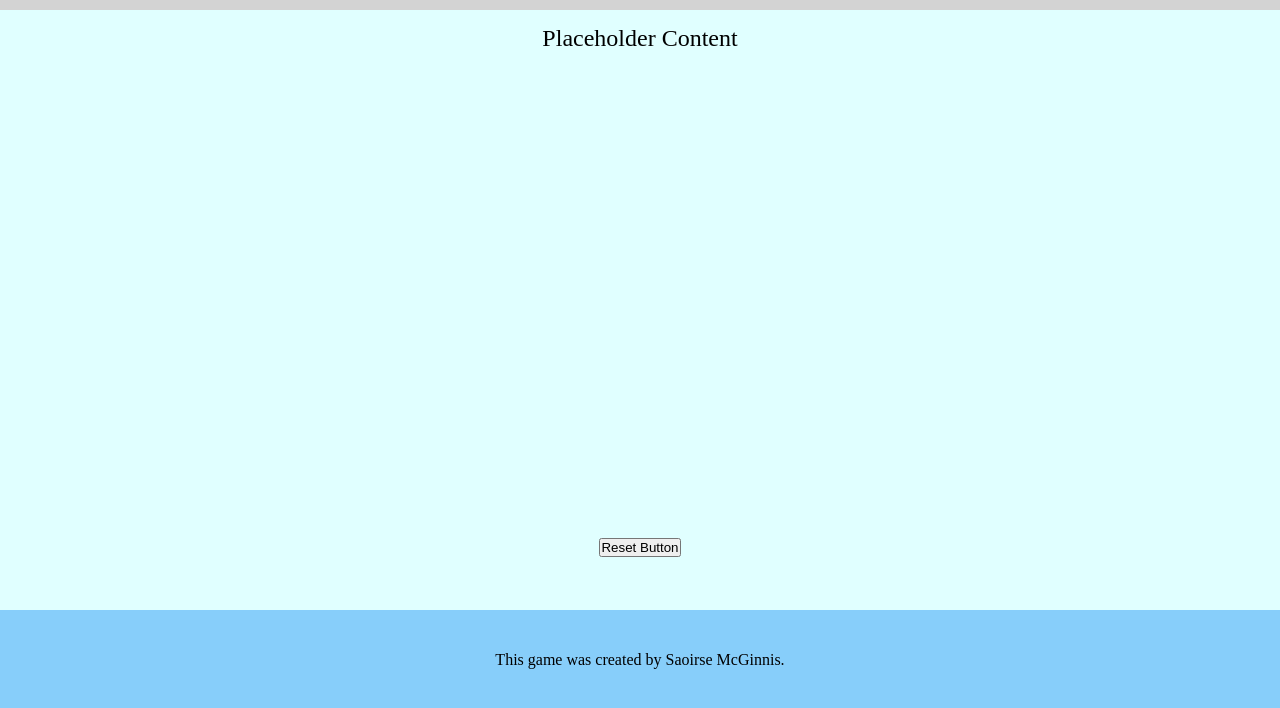
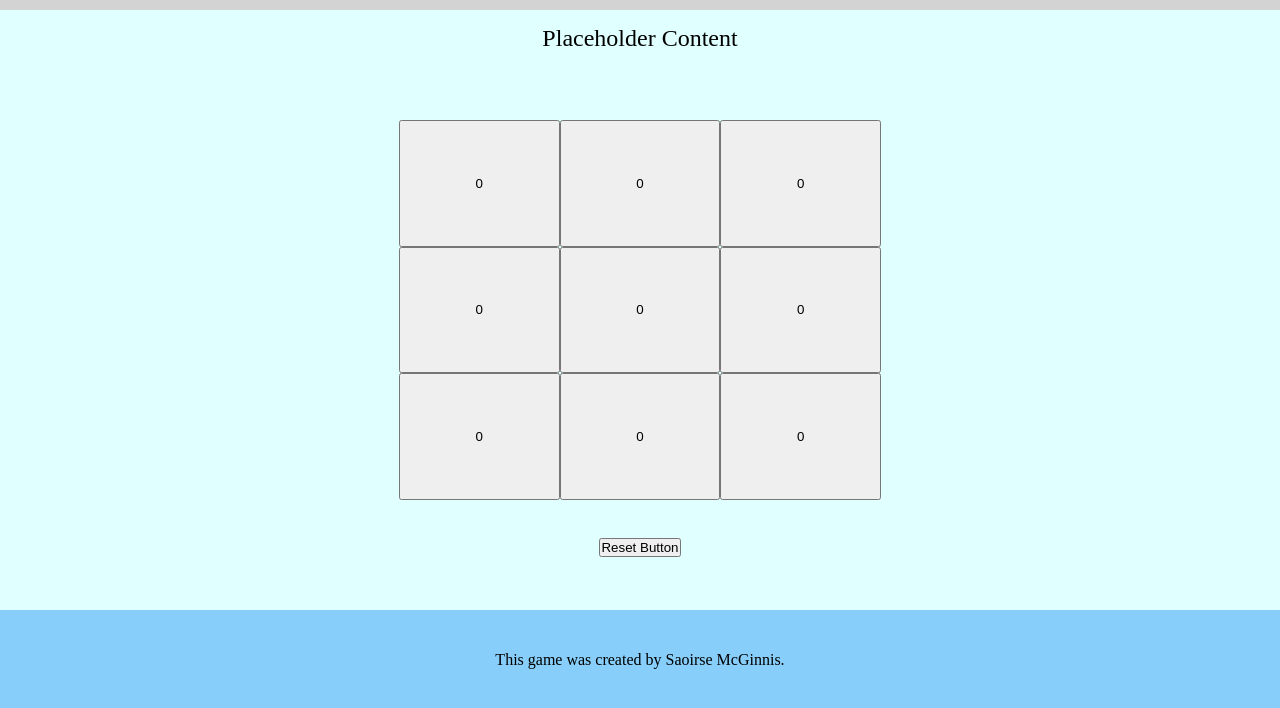
Before and after one commit to saoirsemaeve13/tic-tac-toe, a plain HTML site: page index.html in a window 1280 px wide. Shown: the part 90-798 px from the top of the page. Drawn offline with Linux system fonts and the light colour scheme.

Commit message:
feat: draw board using ScreenController

```diff
--- a/javascript.js
+++ b/javascript.js
@@ -89,6 +89,7 @@ function GameController(
   return {
     playRound,
     getActivePlayer,
+    getBoard: board.getBoard,
   };
 
   function winningMoves() {
@@ -150,3 +151,25 @@ function GameController(
 }
 
 const game = GameController();
+
+function ScreenController() {
+  const playerStatus = document.getElementById("playerStatus");
+  const gameBoard = document.getElementById("gameBoard");
+
+  function drawBoard() {
+    gameBoard.textContent = "";
+    const boardContent = game.getBoard();
+
+    boardContent.forEach((row, rowIndex) => {
+      row.forEach((cell, colIndex) => {
+        const boardBtns = document.createElement("button");
+        boardBtns.textContent = cell.getValue();
+        boardBtns.dataset.row = rowIndex;
+        boardBtns.dataset.column = colIndex;
+        gameBoard.appendChild(boardBtns);
+      });
+    });
+  }
+  drawBoard();
+}
+ScreenController();
--- a/styles.css
+++ b/styles.css
@@ -24,7 +24,7 @@ header {
 
 main {
   background-color: lightcyan;
-  width: 75vw;
+  width: 40vw;
   height: 100%;
   margin: auto;
   display: grid;
```
